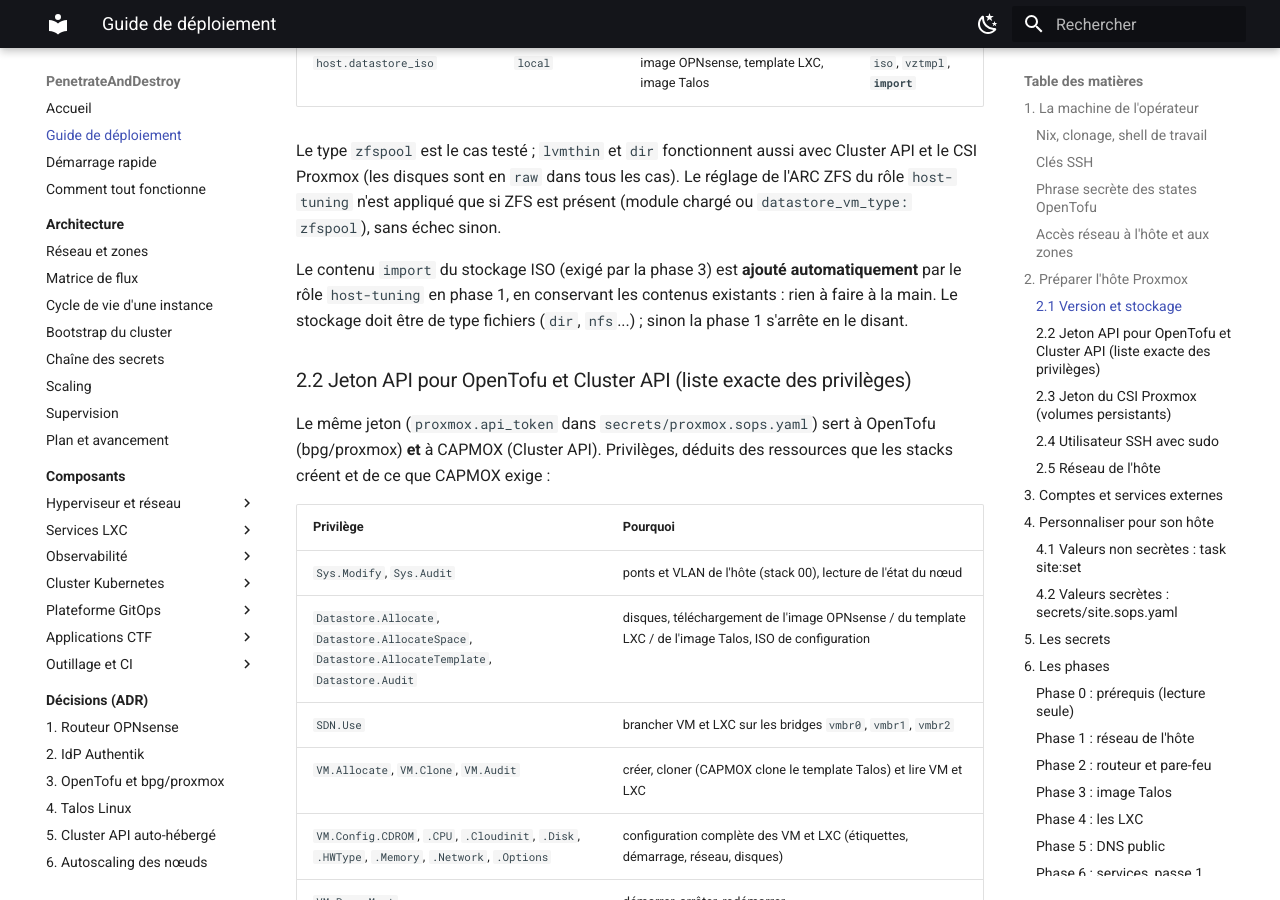
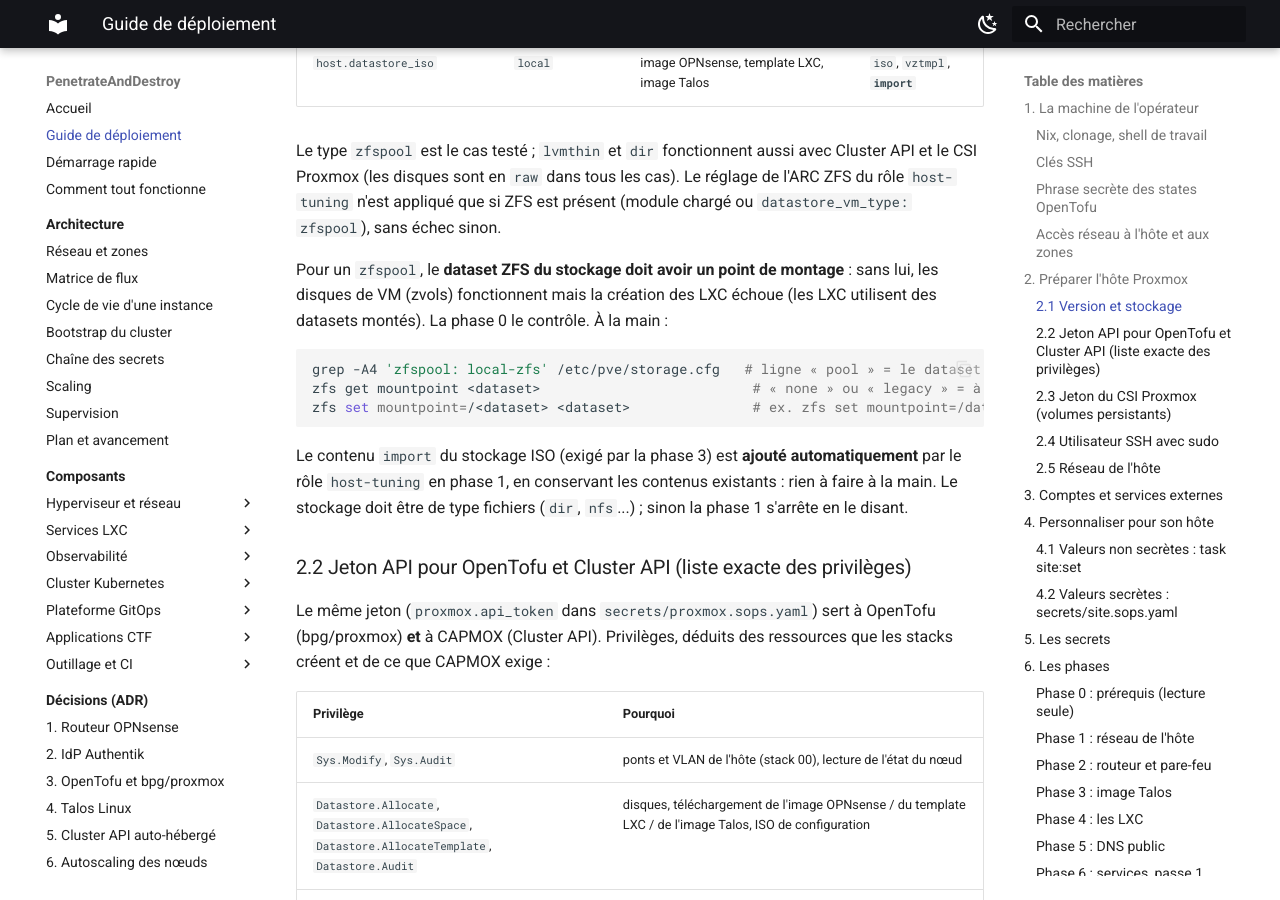
Before and after one commit to kim-tsr/penetrate-and-destroy, an MkDocs documentation site: the page built from docs/guide-deploiement.md, in a window 1280 px wide and 900 px high, scrolled down 4930 px. Built offline with MkDocs 1.6.1 and Material for MkDocs 9.7.7, drawn with Linux system fonts in a browser that asks for light colours; some of the changed text lies outside the part shown.

Commit message:
feat(prereqs): contrôle du point de montage du dataset ZFS des VM (LXC)

````diff
--- a/docs/guide-deploiement.md
+++ b/docs/guide-deploiement.md
@@ -145,6 +145,14 @@ Il faut **deux stockages** (noms et types dans `infra/contracts.yaml`, bloc `hos
 
 Le type `zfspool` est le cas testé ; `lvmthin` et `dir` fonctionnent aussi avec Cluster API et le CSI Proxmox (les disques sont en `raw`
 dans tous les cas). Le réglage de l'ARC ZFS du rôle `host-tuning` n'est appliqué que si ZFS est présent (module chargé ou `datastore_vm_type: zfspool`), sans échec sinon.
+
+Pour un `zfspool`, le **dataset ZFS du stockage doit avoir un point de montage** : sans lui, les disques de VM (zvols) fonctionnent mais la création des LXC échoue (les LXC utilisent des datasets montés). La phase 0 le contrôle. À la main :
+
+```bash
+grep -A4 'zfspool: local-zfs' /etc/pve/storage.cfg   # ligne « pool » = le dataset
+zfs get mountpoint <dataset>                          # « none » ou « legacy » = à corriger
+zfs set mountpoint=/<dataset> <dataset>               # ex. zfs set mountpoint=/data/vmdata data/vmdata (réversible)
+```
 
 Le contenu `import` du stockage ISO (exigé par la phase 3) est **ajouté automatiquement** par le rôle `host-tuning` en phase 1, en conservant les contenus existants : rien à faire à la main. Le stockage doit être de type fichiers (`dir`, `nfs`...) ; sinon la phase 1 s'arrête en le disant.
 
@@ -588,6 +596,7 @@ Avant d'ouvrir l'événement aux joueurs :
 | `tofu` : authentification Proxmox | jeton (2.2), `proxmox_url`, `proxmox.insecure` ; `task check:0-prereqs` |
 | Ansible : hôte injoignable | clé dans l'agent ; `ssh_host`/`ssh_user` ; route de l'hôte vers les zones (`task host:route`, rôle `host-tuning`) |
 | `tofu` (phase 2) : `unable to authenticate user ... over SSH to "<IP>:22" ... i/o timeout` | le provider se connecte à `ssh_host` (et non à l'adresse annoncée par l'API Proxmox) : vérifier `ssh_host` dans `secrets/site.sops.yaml` (adresse joignable depuis le poste, ex. IP VPN) et que le dépôt est à jour |
+| Phase 4 (LXC) : `unable to create CT ... zfs error: cannot mount '...subvol-...': no mountpoint set` | le dataset ZFS du stockage des VM a `mountpoint=none` : `zfs set mountpoint=/<dataset> <dataset>` sur l'hôte (2.1), puis relancer la phase |
 | `kubectl` : `connection refused` / délai | route de votre poste vers `10.20.60.0/24` ; VIP `10.20.60.5` ; VM allumées |
 | Une phase échoue à mi-chemin | la corriger puis relancer **la même phase** ; elle reprend là où elle s'est arrêtée |
 | Savoir où l'on en est | `task status` (rapide) ou `task status -- --live` (contacte l'hôte) |
````
Also changed, not shown: docs/reference/taches.md (+1 -1 lines), 1 other file.
